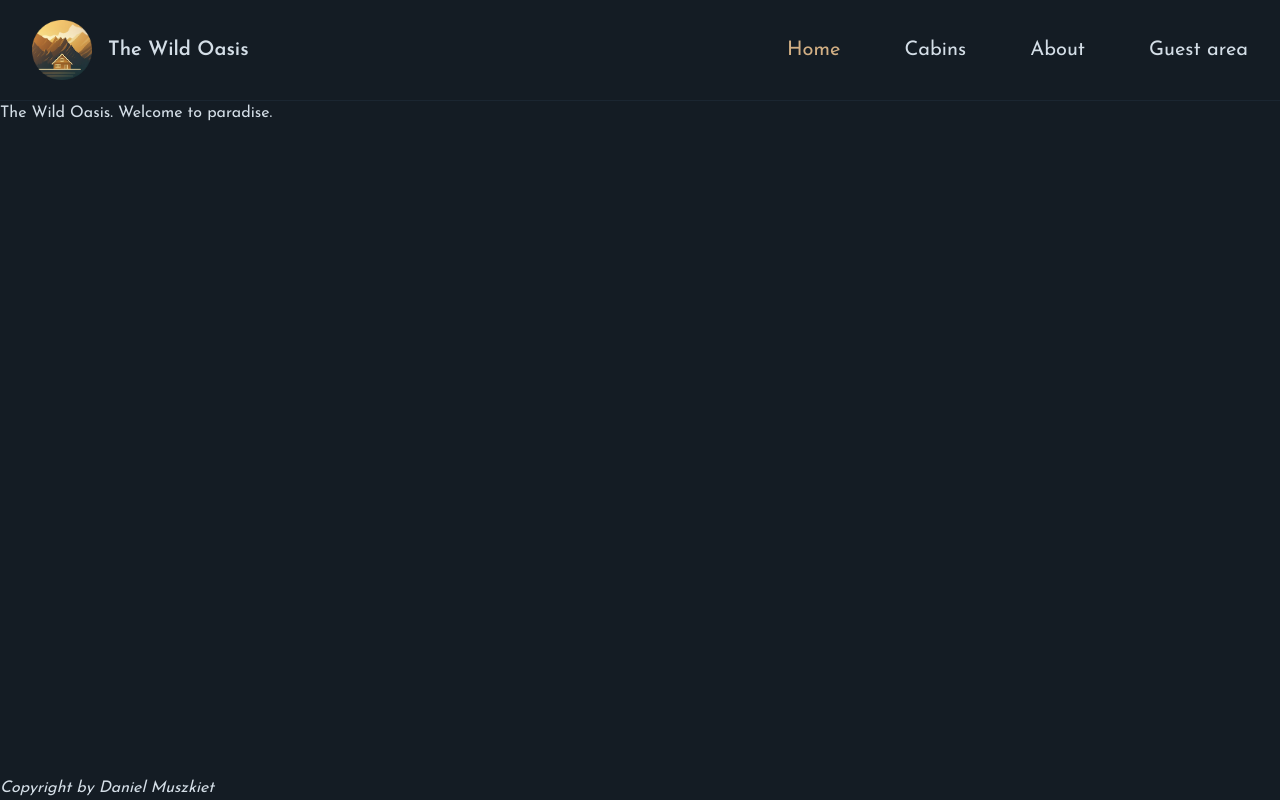
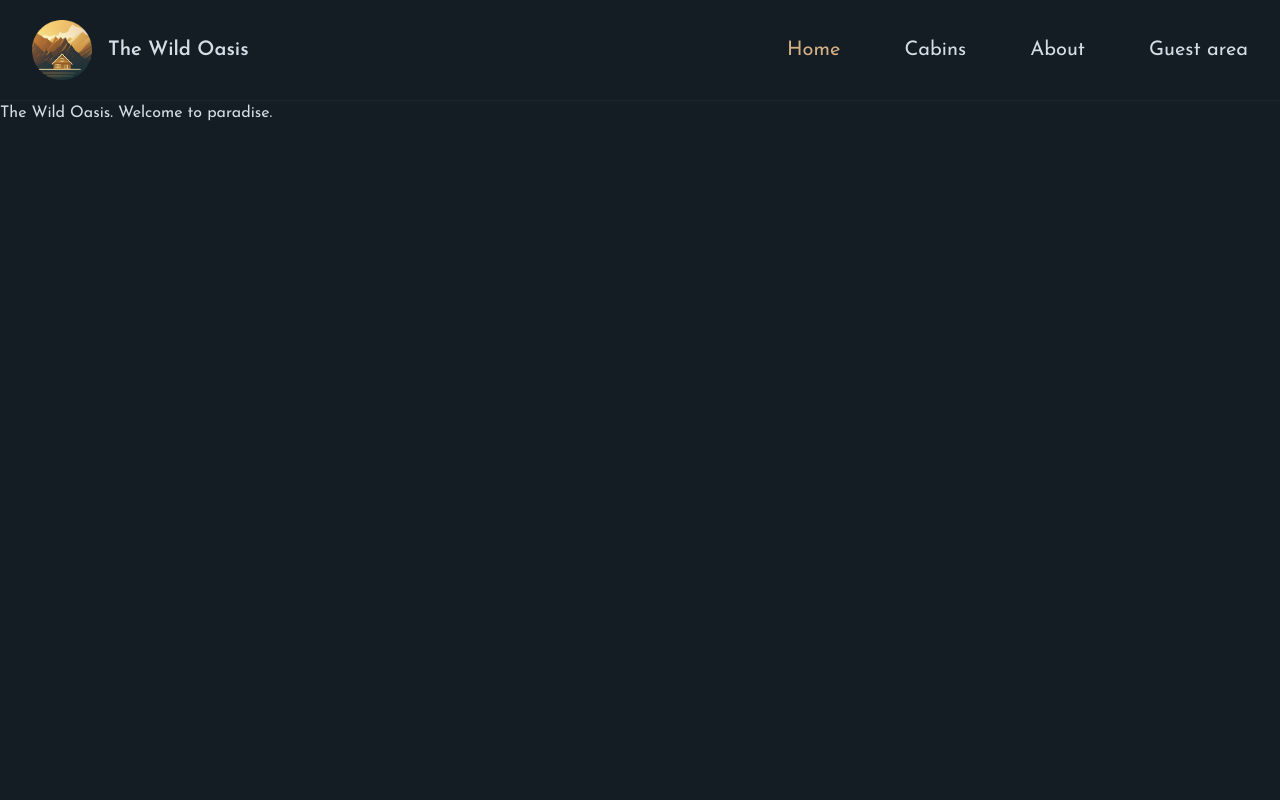
Before and after one commit to danielmuszkiet/the-wild-oasis-website, a Next.js app: page / in a window 1280 px wide. Built offline with nearby package versions, Linux system fonts and the light colour scheme.

Commit message:
remove footer

```diff
--- a/app/layout.tsx
+++ b/app/layout.tsx
@@ -30,7 +30,6 @@ export default function RootLayout({
       <body className="bg-primary-950 text-primary-100 flex min-h-screen flex-col">
         <Header />
         <main className="flex-1">{children}</main>
-        <footer className="italic">Copyright by Daniel Muszkiet</footer>
       </body>
     </html>
   );
```
